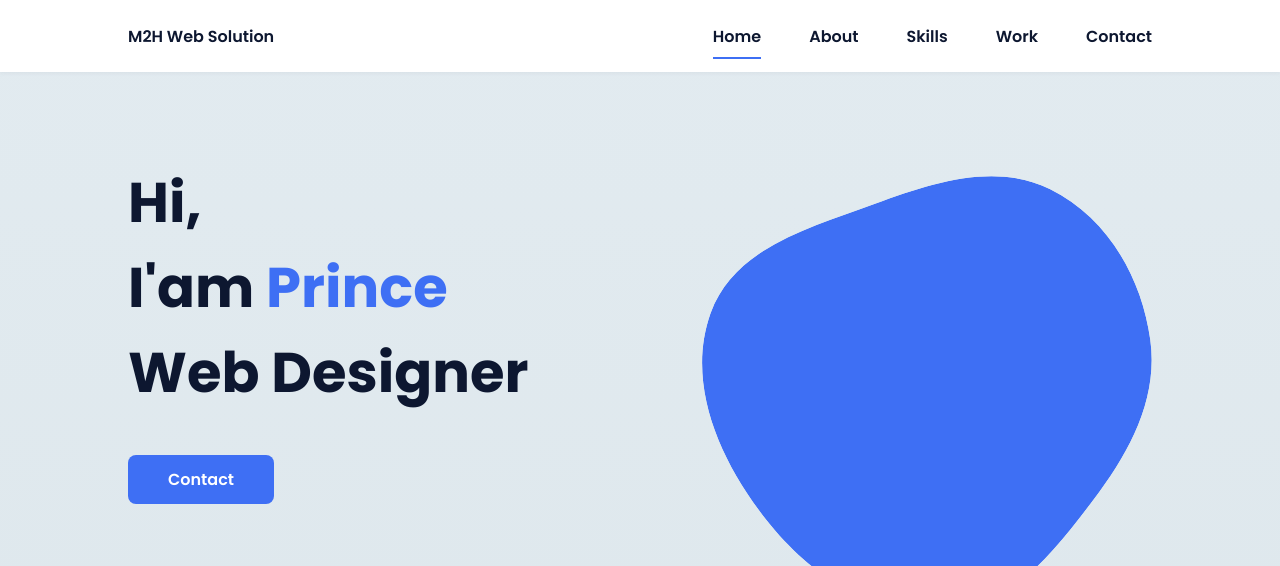
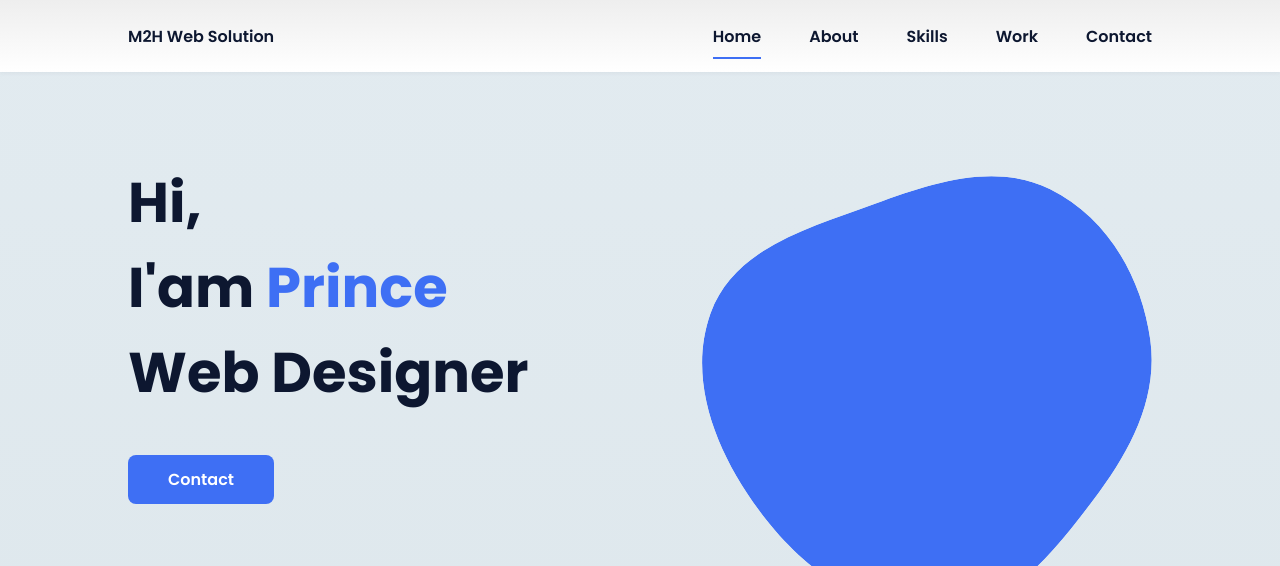
Before and after one commit to M2HGamer/Project--2--Portfolio, a plain HTML site: page index.html in a window 1280 px wide. Shown: the top 566 px of the page. Drawn offline with nearby package versions, Linux system fonts and the light colour scheme.

Commit message:
Update styles.css

```diff
--- a/assets/css/styles.css
+++ b/assets/css/styles.css
@@ -113,7 +113,7 @@ img {
   z-index: var(--z-fixed);
   background-color: #fff;
   box-shadow: 0 1px 4px rgba(146, 161, 176, 0.15);
-  linear-gradient(to top, #ffffff 0%, #eeeeee 100%)
+  background-image: linear-gradient(to top, #ffffff 0%, #eeeeee 100%);
 }
 
 /*===== NAV =====*/
```
